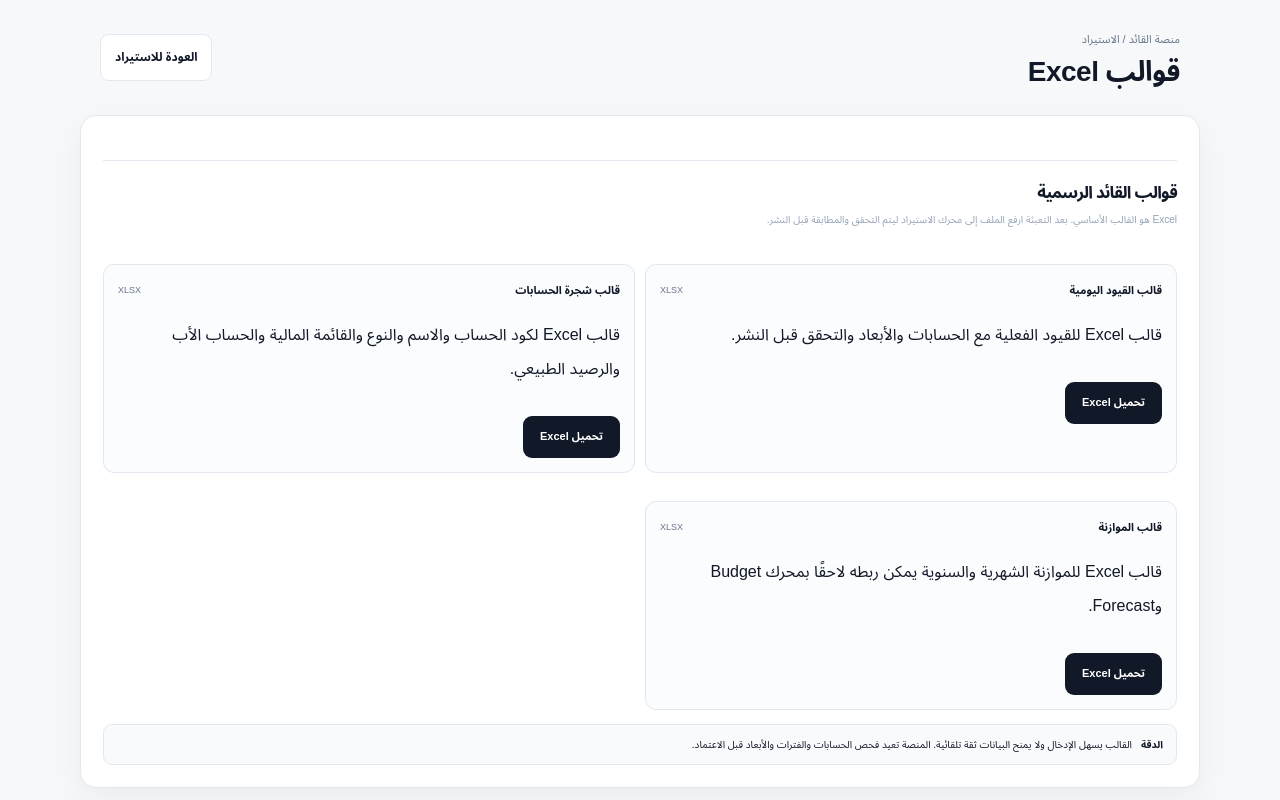
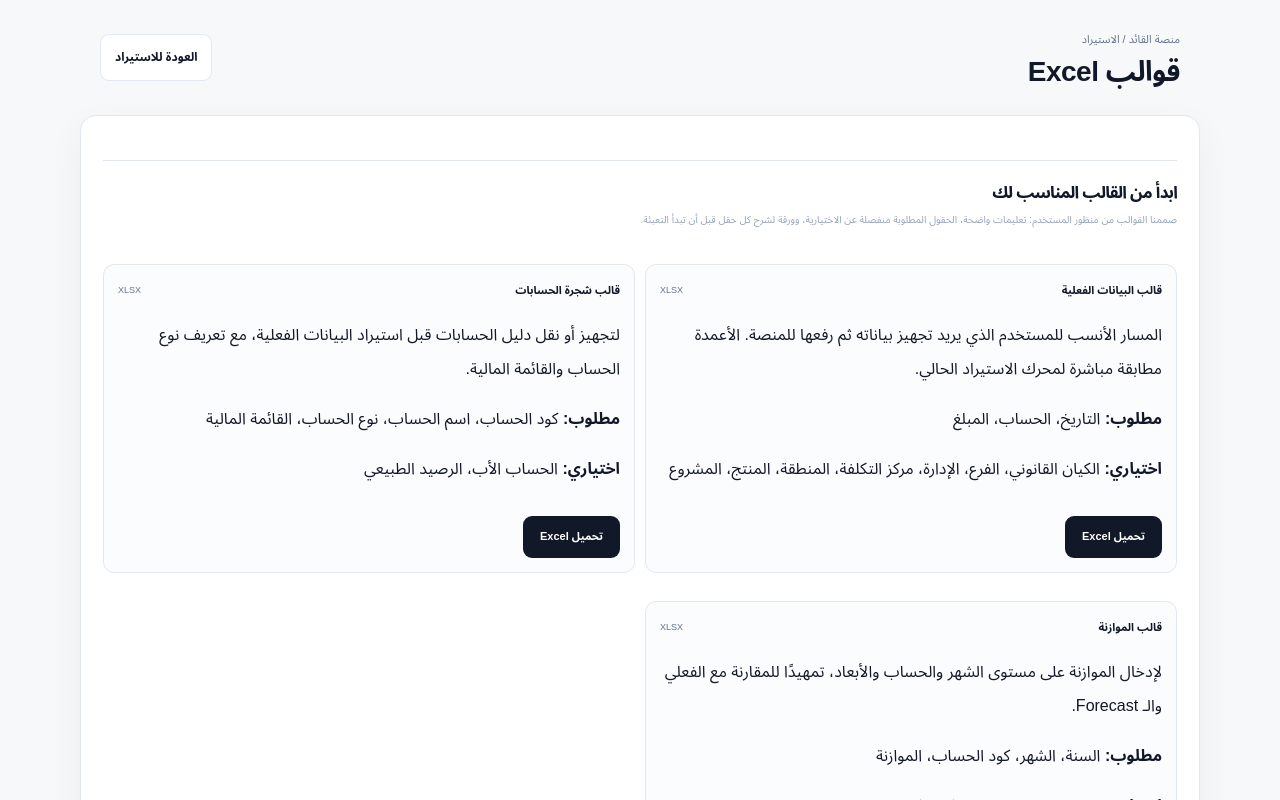
Before and after one commit to khaledhamada1996/FPA-saas-platform, a Next.js app: page /dashboard/import/templates in a window 1280 px wide. Shown: the top 800 px of the page. Built offline with nearby package versions, Linux system fonts and the light colour scheme.

Commit message:
Improve Excel templates for real user workflow and importer compatibility

```diff
--- a/src/app/dashboard/import/templates/page.tsx
+++ b/src/app/dashboard/import/templates/page.tsx
@@ -3,18 +3,239 @@
 import * as XLSX from "xlsx";
 import "../import.css";
 
-const templates=[
- {key:"journal",title:"قالب القيود اليومية",description:"قالب Excel للقيود الفعلية مع الحسابات والأبعاد والتحقق قبل النشر."},
- {key:"accounts",title:"قالب شجرة الحسابات",description:"قالب Excel لكود الحساب والاسم والنوع والقائمة المالية والحساب الأب والرصيد الطبيعي."},
- {key:"budget",title:"قالب الموازنة",description:"قالب Excel للموازنة الشهرية والسنوية يمكن ربطه لاحقًا بمحرك Budget وForecast."},
+type TemplateKey = "actuals" | "accounts" | "budget";
+
+type Template = {
+  key: TemplateKey;
+  title: string;
+  description: string;
+  required: string[];
+  optional: string[];
+};
+
+const templates: Template[] = [
+  {
+    key: "actuals",
+    title: "قالب البيانات الفعلية",
+    description: "المسار الأنسب للمستخدم الذي يريد تجهيز بياناته ثم رفعها للمنصة. الأعمدة مطابقة مباشرة لمحرك الاستيراد الحالي.",
+    required: ["التاريخ", "الحساب", "المبلغ"],
+    optional: ["الكيان القانوني", "الفرع", "الإدارة", "مركز التكلفة", "المنطقة", "المنتج", "المشروع"],
+  },
+  {
+    key: "accounts",
+    title: "قالب شجرة الحسابات",
+    description: "لتجهيز أو نقل دليل الحسابات قبل استيراد البيانات الفعلية، مع تعريف نوع الحساب والقائمة المالية.",
+    required: ["كود الحساب", "اسم الحساب", "نوع الحساب", "القائمة المالية"],
+    optional: ["الحساب الأب", "الرصيد الطبيعي"],
+  },
+  {
+    key: "budget",
+    title: "قالب الموازنة",
+    description: "لإدخال الموازنة على مستوى الشهر والحساب والأبعاد، تمهيدًا للمقارنة مع الفعلي والـ Forecast.",
+    required: ["السنة", "الشهر", "كود الحساب", "الموازنة"],
+    optional: ["اسم الحساب", "الفرع", "مركز التكلفة", "ملاحظات"],
+  },
 ];
 
-function download(key:string){
- const wb=XLSX.utils.book_new();
- const instructions=[["تعليمات قالب القائد"],["لا تحذف أسماء الأعمدة المطلوبة"],["البيانات ستخضع للتحقق والمطابقة داخل المنصة قبل الاعتماد"],["لا تضع بيانات وهمية في الملف النهائي"]];
- const data=key==="journal"?["التاريخ","رقم القيد","وصف القيد","كود الحساب","اسم الحساب","مدين","دائن","الكيان القانوني","الفرع","الإدارة","مركز التكلفة","المنطقة","المنتج","المشروع"]:key==="accounts"?["كود الحساب","اسم الحساب","نوع الحساب","القائمة المالية","الحساب الأب","الرصيد الطبيعي"]:["السنة","الشهر","كود الحساب","اسم الحساب","الفرع","مركز التكلفة","الموازنة","ملاحظات"];
- const ws1=XLSX.utils.aoa_to_sheet(instructions); const ws2=XLSX.utils.aoa_to_sheet([data]); XLSX.utils.book_append_sheet(wb,ws1,"تعليمات"); XLSX.utils.book_append_sheet(wb,ws2,key==="journal"?"القيود اليومية":key==="accounts"?"شجرة الحسابات":"الموازنة");
- XLSX.writeFile(wb,`AlQaed-${key}-template.xlsx`);
+const actualHeaders = [
+  "التاريخ",
+  "الحساب",
+  "المبلغ",
+  "الكيان القانوني",
+  "الفرع",
+  "الإدارة",
+  "مركز التكلفة",
+  "المنطقة",
+  "المنتج",
+  "المشروع",
+];
+
+const accountHeaders = [
+  "كود الحساب",
+  "اسم الحساب",
+  "نوع الحساب",
+  "القائمة المالية",
+  "الحساب الأب",
+  "الرصيد الطبيعي",
+];
+
+const budgetHeaders = [
+  "السنة",
+  "الشهر",
+  "كود الحساب",
+  "اسم الحساب",
+  "الفرع",
+  "مركز التكلفة",
+  "الموازنة",
+  "ملاحظات",
+];
+
+function makeInstructionSheet(template: TemplateKey) {
+  const base = [
+    ["قالب منصة القائد المالية"],
+    ["هذه الورقة تشرح المطلوب قبل تعبئة البيانات."],
+    ["مهم", "لا تغيّر أسماء الأعمدة في ورقة البيانات."],
+    ["مهم", "لا تحذف الأعمدة الاختيارية حتى لو لم تكن منشأتك تستخدمها."],
+    ["مهم", "لا تضع بيانات تجريبية أو أرقامًا تقديرية في ملف سترفعه للإنتاج."],
+    ["الدقة", "بعد الرفع ستقوم المنصة بالتحقق من الحقول ثم مطابقة القيم مع البيانات المعتمدة قبل النشر."],
+  ];
+
+  if (template === "actuals") {
+    base.push(
+      ["الغرض", "إدخال البيانات المالية الفعلية التي ستظهر في محركات FP&A والتقارير."],
+      ["المطلوب", "التاريخ + الحساب + المبلغ."],
+      ["الحساب", "يمكن كتابة كود الحساب أو اسم الحساب. المنصة تحاول المطابقة تلقائيًا ثم تطلب منك تأكيد القيم غير المطابقة."],
+      ["المبلغ", "استخدم رقمًا ماليًا واضحًا. يمكن استخدام الأرقام العربية أو الإنجليزية والفواصل، ولا تستخدم رموز العملات داخل الخلية."],
+      ["الأبعاد", "الكيان والفرع والإدارة ومركز التكلفة والمنطقة والمنتج والمشروع اختيارية حسب احتياج منشأتك."],
+      ["التاريخ", "استخدم تاريخًا حقيقيًا داخل الفترة المالية التي تريد تحميلها."],
+      ["قبل الرفع", "تأكد من عدم وجود صفوف فارغة داخل البيانات وعدم تكرار الرؤوس."],
+    );
+  }
+
+  if (template === "accounts") {
+    base.push(
+      ["الغرض", "تجهيز شجرة الحسابات التي ستُستخدم في التحليل والقوائم والتصنيف المالي."],
+      ["المطلوب", "كود الحساب + اسم الحساب + نوع الحساب + القائمة المالية."],
+      ["نوع الحساب", "استخدم التصنيف الفعلي المعتمد في منشأتك ولا تخترع تصنيفًا للحساب."],
+      ["القائمة المالية", "حدد هل الحساب مرتبط بقائمة المركز المالي أم قائمة الدخل وفق هيكل منشأتك."],
+      ["الحساب الأب", "اختياري، ويُستخدم لبناء التسلسل الهرمي للحسابات."],
+      ["الرصيد الطبيعي", "اختياري، واستخدم مدين أو دائن فقط."],
+    );
+  }
+
+  if (template === "budget") {
+    base.push(
+      ["الغرض", "إدخال الموازنة الشهرية لاستخدامها لاحقًا في Actual vs Budget وForecast."],
+      ["المطلوب", "السنة + الشهر + كود الحساب + الموازنة."],
+      ["الشهر", "استخدم رقم الشهر من 1 إلى 12."],
+      ["الموازنة", "استخدم قيمة رقمية فقط بدون رمز العملة."],
+      ["الأبعاد", "الفرع ومركز التكلفة اختياريان، لكن يفضل تعبئتهما إذا كانت الموازنة مبنية عليهما."],
+    );
+  }
+
+  base.push(
+    ["بعد التعبئة", "احفظ الملف بصيغة XLSX ثم ارجع إلى الاستيراد وارفعه. لا تحتاج إلى تعديل الملف بعد الرفع إلا إذا ظهرت ملاحظات تحقق."],
+  );
+
+  return base;
 }
 
-export default function ImportTemplatesPage(){return <main className="import-page" dir="rtl"><header className="import-topbar"><div><p>منصة القائد / الاستيراد</p><h1>قوالب Excel</h1></div><a href="/dashboard/import">العودة للاستيراد</a></header><section className="import-card"><div className="validation-section"><div className="section-title"><div><h2>قوالب القائد الرسمية</h2><p>Excel هو القالب الأساسي. بعد التعبئة ارفع الملف إلى محرك الاستيراد ليتم التحقق والمطابقة قبل النشر.</p></div></div><div className="mapping-grid">{templates.map(t=><div className="value-map-block" key={t.key}><div className="value-map-title"><strong>{t.title}</strong><span>XLSX</span></div><p>{t.description}</p><button className="primary-action" onClick={()=>download(t.key)}>تحميل Excel</button></div>)}</div><div className="mapping-note"><strong>الدقة</strong><span>القالب يسهل الإدخال ولا يمنح البيانات ثقة تلقائية. المنصة تعيد فحص الحسابات والفترات والأبعاد قبل الاعتماد.</span></div></div></section></main>}
+function makeColumnsSheet(template: TemplateKey) {
+  const t = templates.find((x) => x.key === template)!;
+  const headers = template === "actuals" ? actualHeaders : template === "accounts" ? accountHeaders : budgetHeaders;
+  return [
+    ["الحقل", "الحالة", "ما المطلوب من المستخدم"],
+    ...headers.map((header) => [
+      header,
+      t.required.includes(header) ? "مطلوب" : "اختياري",
+      t.required.includes(header)
+        ? "يجب تعبئته قبل الرفع"
+        : "يمكن تركه فارغًا إذا لم تستخدمه منشأتك",
+    ]),
+  ];
+}
+
+function setSheetLayout(ws: XLSX.WorkSheet, widths: number[]) {
+  ws["!cols"] = widths.map((wch) => ({ wch }));
+  ws["!sheetViews"] = [{ rightToLeft: true }];
+}
+
+function addBlankRows(headers: string[], count = 30) {
+  return [headers, ...Array.from({ length: count }, () => headers.map(() => ""))];
+}
+
+function download(key: TemplateKey) {
+  const wb = XLSX.utils.book_new();
+  const instructions = XLSX.utils.aoa_to_sheet(makeInstructionSheet(key));
+  const columns = XLSX.utils.aoa_to_sheet(makeColumnsSheet(key));
+
+  let dataSheet: XLSX.WorkSheet;
+  let dataName: string;
+  let widths: number[];
+
+  if (key === "actuals") {
+    dataSheet = XLSX.utils.aoa_to_sheet(addBlankRows(actualHeaders));
+    dataName = "البيانات الفعلية";
+    widths = [14, 24, 16, 22, 20, 20, 22, 18, 20, 20];
+  } else if (key === "accounts") {
+    dataSheet = XLSX.utils.aoa_to_sheet(addBlankRows(accountHeaders));
+    dataName = "شجرة الحسابات";
+    widths = [18, 30, 20, 22, 20, 18];
+  } else {
+    dataSheet = XLSX.utils.aoa_to_sheet(addBlankRows(budgetHeaders));
+    dataName = "الموازنة";
+    widths = [12, 12, 18, 30, 20, 22, 18, 30];
+  }
+
+  setSheetLayout(instructions, [18, 85, 28]);
+  setSheetLayout(columns, [24, 16, 70]);
+  setSheetLayout(dataSheet, widths);
+  instructions["!freeze"] = { xSplit: 0, ySplit: 1 };
+  columns["!freeze"] = { xSplit: 0, ySplit: 1 };
+  dataSheet["!freeze"] = { xSplit: 0, ySplit: 1 };
+  dataSheet["!autofilter"] = { ref: `A1:${XLSX.utils.encode_col((key === "actuals" ? actualHeaders : key === "accounts" ? accountHeaders : budgetHeaders).length - 1)}31` };
+
+  XLSX.utils.book_append_sheet(wb, instructions, "تعليمات");
+  XLSX.utils.book_append_sheet(wb, columns, "شرح الحقول");
+  XLSX.utils.book_append_sheet(wb, dataSheet, dataName);
+
+  XLSX.writeFile(wb, `AlQaed-${key}-template.xlsx`);
+}
+
+export default function ImportTemplatesPage() {
+  return (
+    <main className="import-page" dir="rtl">
+      <header className="import-topbar">
+        <div>
+          <p>منصة القائد / الاستيراد</p>
+          <h1>قوالب Excel</h1>
+        </div>
+        <a href="/dashboard/import">العودة للاستيراد</a>
+      </header>
+
+      <section className="import-card">
+        <section className="validation-section">
+          <div className="section-title">
+            <div>
+              <h2>ابدأ من القالب المناسب لك</h2>
+              <p>
+                صممنا القوالب من منظور المستخدم: تعليمات واضحة، الحقول المطلوبة منفصلة عن الاختيارية، وورقة لشرح كل حقل قبل أن تبدأ التعبئة.
+              </p>
+            </div>
+          </div>
+
+          <div className="mapping-grid">
+            {templates.map((t) => (
+              <div className="value-map-block" key={t.key}>
+                <div className="value-map-title">
+                  <strong>{t.title}</strong>
+                  <span>XLSX</span>
+                </div>
+                <p>{t.description}</p>
+                <p><strong>مطلوب:</strong> {t.required.join("، ")}</p>
+                <p><strong>اختياري:</strong> {t.optional.join("، ")}</p>
+                <button className="primary-action" onClick={() => download(t.key)}>
+                  تحميل Excel
+                </button>
+              </div>
+            ))}
+          </div>
+        </section>
+
+        <div className="mapping-note">
+          <strong>كيف ستسير العملية؟</strong>
+          <span>
+            1) تختار القالب المناسب  2) تعبئ البيانات  3) ترفع Excel  4) المنصة تفحص الحقول  5) تطابق الحسابات والأبعاد  6) تعرض أي مشكلة للمستخدم  7) لا يتم النشر إلا بعد اجتياز التحقق.
+          </span>
+        </div>
+
+        <div className="mapping-note">
+          <strong>ملاحظة مهمة</strong>
+          <span>
+            القالب لا يفترض أن المستخدم خبير تقني. لذلك لا نطلب منه IDs داخل قاعدة البيانات؛ يستخدم كود أو اسم العنصر، والمنصة تتولى المطابقة وتطلب التدخل فقط عند وجود غموض.
+          </span>
+        </div>
+      </section>
+    </main>
+  );
+}
```
